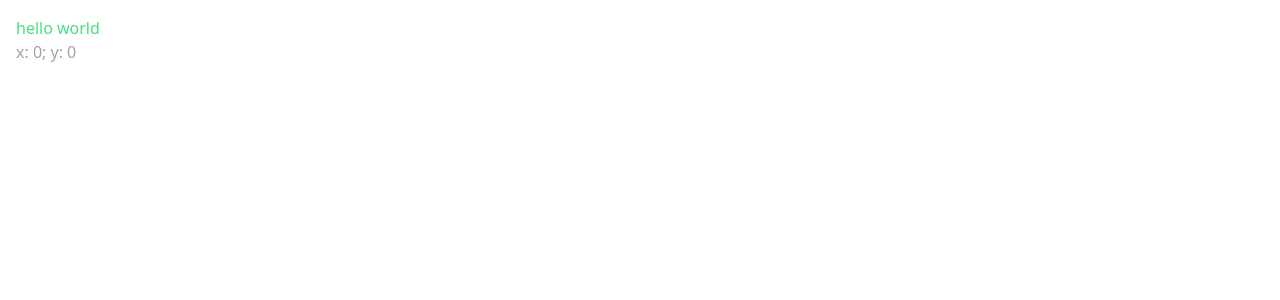
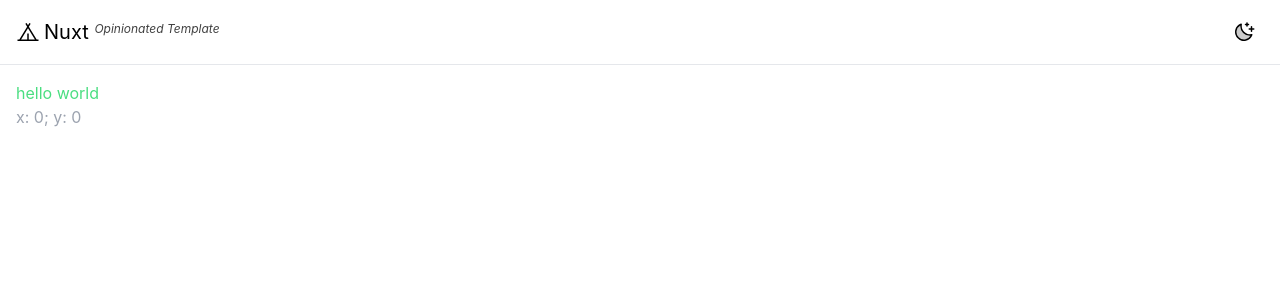
Before and after one commit to danielzhang183/nuxt-starter, a Nuxt app: page / in a window 1280 px wide. Shown: the top 300 px of the page. Built offline with nearby package versions, Linux system fonts and the light colour scheme; a web font is replaced by a local one.

Commit message:
feat: setup colorMode

```diff
--- a/app.vue
+++ b/app.vue
@@ -1,5 +1,5 @@
 <template>
-  <div>
+  <NuxtLayout>
     <NuxtPage />
-  </div>
+  </NuxtLayout>
 </template>
--- /dev/null
+++ b/components/TheNav.vue
@@ -0,0 +1,15 @@
+<template>
+  <div px-4 py-3 text-lg border="b base" flex="~ items-center">
+    <div flex="~ items-center">
+      <div i-carbon-campsite text-2xl text-primary />
+      <div ml-1 text-xl>
+        Nuxt
+        <sup class="text-xs italic opacity-75">Opinionated Template</sup>
+      </div>
+    </div>
+
+    <div flex-auto />
+
+    <SettingsColorMode />
+  </div>
+</template>
--- /dev/null
+++ b/components/settings/SettingsColorMode.vue
@@ -0,0 +1,17 @@
+<script setup lang="ts">
+const colorMode = useColorMode()
+
+function toggleMode() {
+  colorMode.preference = colorMode.value === 'light' ? 'dark' : 'light'
+}
+</script>
+
+<template>
+  <button
+    rounded p2
+    hover="bg-active"
+    @click="toggleMode"
+  >
+    <div i-ph-moon-stars-duotone dark:i-ph-sun-dim-duotone text-2xl />
+  </button>
+</template>
--- /dev/null
+++ b/layouts/default.vue
@@ -0,0 +1,9 @@
+<script setup lang="ts">
+</script>
+
+<template>
+  <div>
+    <TheNav />
+    <slot />
+  </div>
+</template>
--- a/nuxt.config.ts
+++ b/nuxt.config.ts
@@ -4,8 +4,13 @@ export default defineNuxtConfig({
   modules: [
     '@vueuse/nuxt',
     '@unocss/nuxt',
+    '@nuxtjs/color-mode',
   ],
   css: [
     '@unocss/reset/tailwind.css',
+    '~/styles/global.css',
   ],
+  colorMode: {
+    classSuffix: '',
+  },
 })
--- a/package.json
+++ b/package.json
@@ -14,6 +14,7 @@
   },
   "dependencies": {
     "-": "^0.0.1",
+    "@nuxtjs/color-mode": "^3.3.3",
     "@unocss/nuxt": "^0.58.7",
     "@vueuse/nuxt": "^10.9.0",
     "D": "^1.0.0",
--- /dev/null
+++ b/styles/global.css
@@ -0,0 +1,41 @@
+html {
+  font-size: var(--font-size, 15px);
+  width: 100%;
+  width: 100vw;
+  font-family: -apple-system, BlinkMacSystemFont, "Segoe UI", Roboto, "Helvetica Neue", Arial, "Noto Sans", sans-serif, "Apple Color Emoji", "Segoe UI Emoji", "Segoe UI Symbol", "Noto Color Emoji";
+}
+
+html,
+body,
+#__nuxt {
+  min-height: 100vh;
+  margin: 0;
+  padding: 0;
+}
+
+html.dark {
+  color-scheme: dark;
+}
+
+html {
+  --at-apply: bg-base text-base;
+}
+
+html:not(.enable-pinch-to-zoom) body {
+  /* Prevent arbitrary zooming on mobile devices */
+  touch-action: pan-x pan-y;
+}
+
+@font-face {
+  font-display: swap;
+  font-family: 'Homemade Apple';
+  font-style: normal;
+  font-weight: 400;
+  src: url(/fonts/homemade-apple-v18.ttf) format('truetype');
+}
+
+/* Force vertical scrollbar to be always visible to avoid layout shift while loading the content */
+body {
+  overflow-y: scroll;
+  -webkit-tap-highlight-color: transparent;
+}
```
Also changed, not shown: public/fonts/homemade-apple-v18.ttf (added), 1 other file (tests, documents, lock files or other folders).
